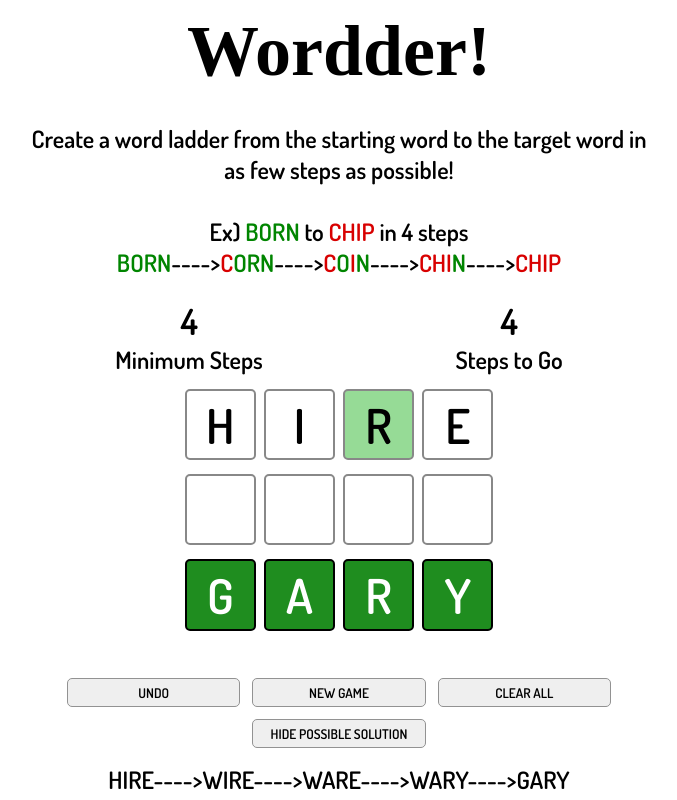
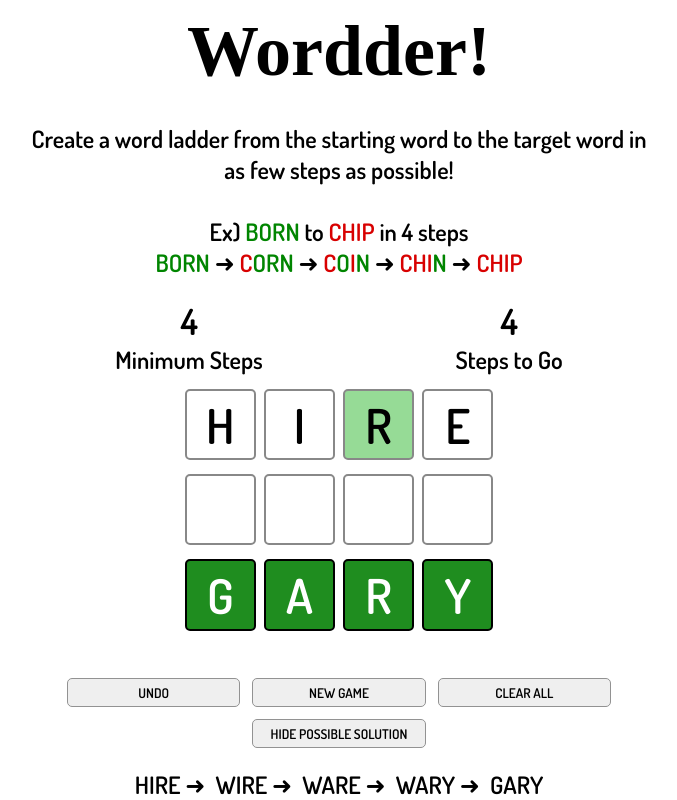
Before and after one commit to garyarzuma/wordder, a React (Create React App) app: page / in a window 1280 px wide. Both pictures are taken after a click on the button "SHOW POSSIBLE SOLUTION". Shown: the whole page, without its empty margins (301-978 px from the left). Built offline with nearby package versions, Linux system fonts and the light colour scheme; a web font is replaced by a local one.

Commit message:
Updated arrows in rules and solution

```diff
--- a/src/App.css
+++ b/src/App.css
@@ -49,7 +49,8 @@
 }
 
 .answer{
-  display: inline-block
+  display: inline-block;
+  margin: 5px;
 }
 
 button {
--- a/src/components/Rules.js
+++ b/src/components/Rules.js
@@ -8,15 +8,15 @@ const Rules = () => {
       <br></br>
       <div>Ex) <span className = {'from'}>BORN</span> to <span className={'to'}>CHIP</span> in 4 steps</div>
       <div>
-        <span className = {'from'}>BORN</span>
-                    ----{'>'}
-        <span className={'to'}>C</span><span className = {'from'}>ORN</span>
-                    ----{'>'}
-        <span className={'to'}>C</span><span className = {'from'}>O<span className={'to'}>I</span>N</span>
-                    ----{'>'}
-        <span className={'to'}>CHI</span><span className = {'from'}>N</span>
-                    ----{'>'}
-        <span className={'to'}>CHIP</span>
+        <span className = {'from'}>BORN </span>
+        ➜
+        <span className={'to'}> C</span><span className = {'from'}>ORN </span>
+        ➜
+        <span className={'to'}> C</span><span className = {'from'}>O<span className={'to'}>I</span>N </span>
+        ➜
+        <span className={'to'}> CHI</span><span className = {'from'}>N </span>
+        ➜
+        <span className={'to'}> CHIP</span>
       </div>
     </div>
   )
--- a/src/components/Solution.js
+++ b/src/components/Solution.js
@@ -7,7 +7,7 @@ const Solution = ({ answerArray,toWord }) => {
     <div className="answer-list">
       {answerArray.map(word => {
         return (
-          <div key={word} className="answer">{word.toUpperCase()}----{'>'}</div>
+          <div key={word} className="answer"> {word.toUpperCase()} ➜ </div>
         )
       })}
       <div className="answer" >{toWord.toUpperCase()}</div>
```
